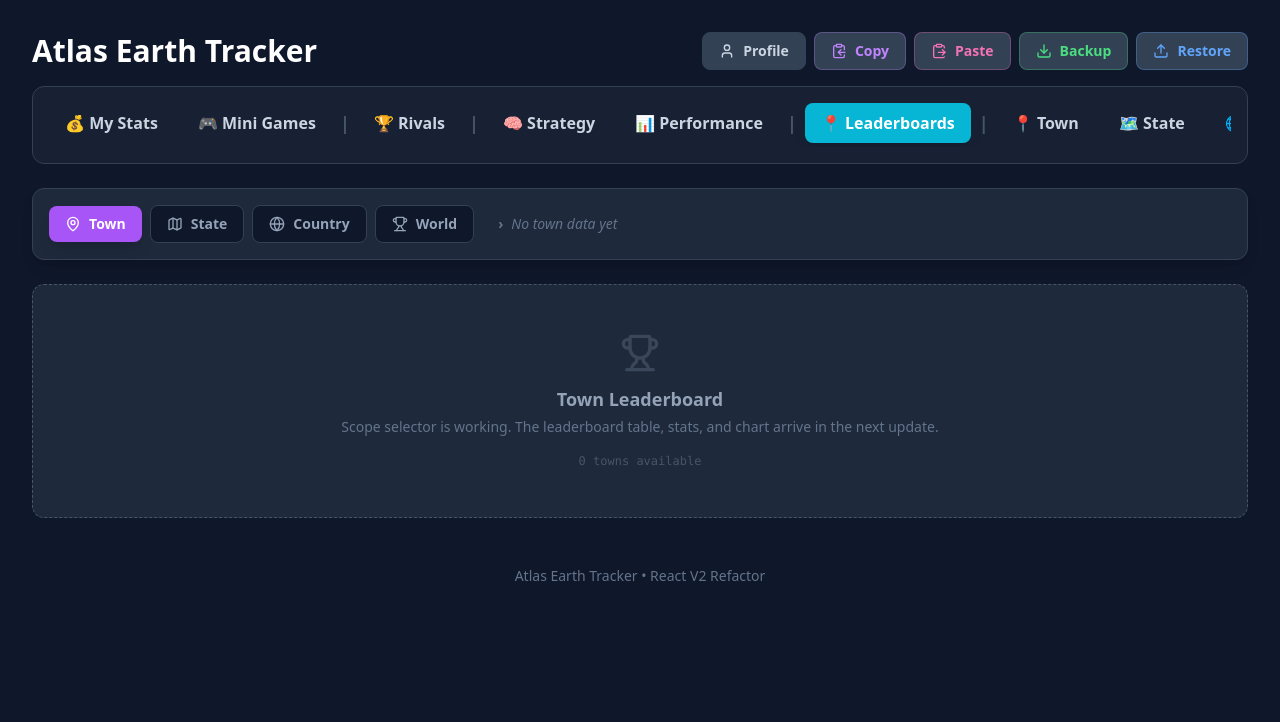
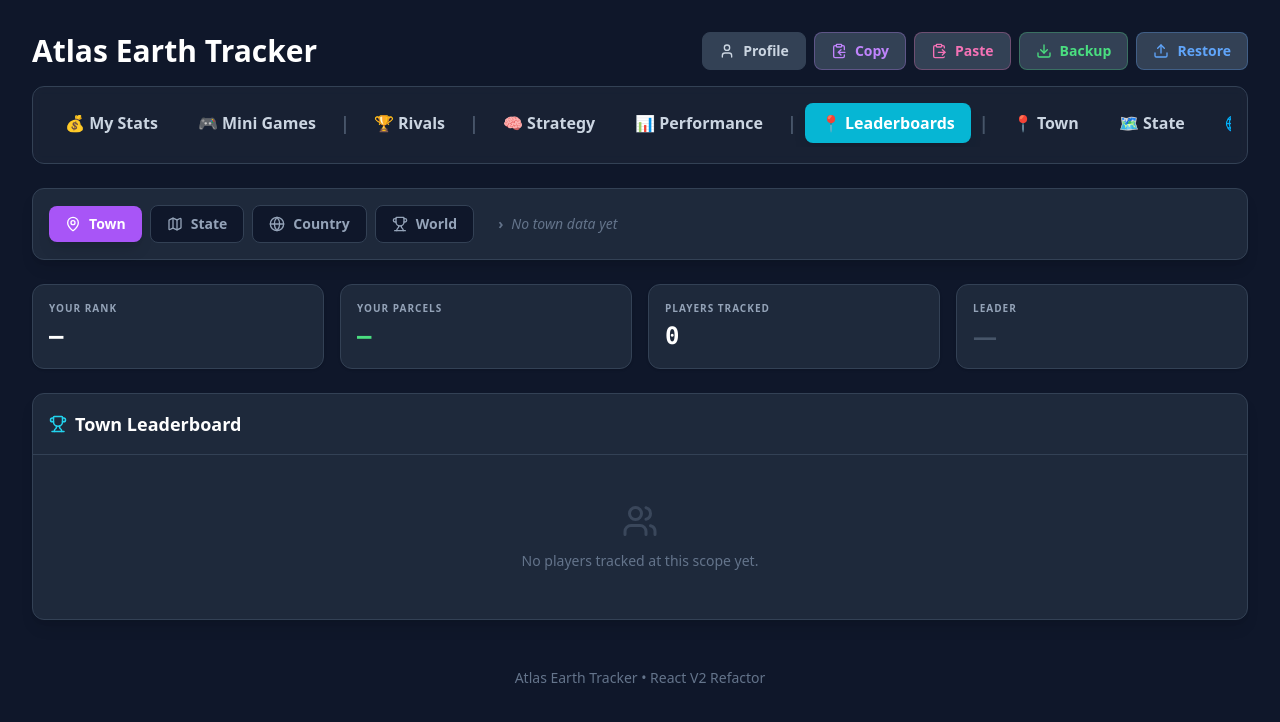
Before and after one commit to RyanGo83/Atlas-Earth-Tracker, a React (Vite) app: page / in a window 1280 px wide. Both pictures are taken after a click on the button "📍 Leaderboards". Shown: the top 722 px of the page. Built offline with nearby package versions, Linux system fonts and the light colour scheme.

Commit message:
Update LeaderboardsTracker.tsx

```diff
--- a/components/LeaderboardsTracker.tsx
+++ b/components/LeaderboardsTracker.tsx
@@ -1,13 +1,13 @@
 import React, { useState, useEffect, useMemo } from 'react';
-import { MapPin, Map, Globe, Trophy, ChevronDown } from 'lucide-react';
-import { getMergedLeaderboard, listScopeValues, type Scope, type MergedPlayerEntry } from '../leaderboardMerge';
+import { MapPin, Map, Globe, Trophy, ChevronDown, Crown, User, Users } from 'lucide-react';
+import { getMergedLeaderboard, listScopeValues, type MergedPlayerEntry } from '../leaderboardMerge';
 
 // localStorage keys
 const TOWN_KEY = 'atlas_town_data_v2';
 const STATE_KEY = 'atlas_state_data_v2';
 const COUNTRY_KEY = 'atlas_country_data_v2';
 const EARTH_KEY = 'atlas_earth_data_v2';
-const TOWN_DATA_KEY = 'atlas_town_data_v2';
+const USERNAME_KEY = 'atlas_my_username';
 
 // The four scopes the selector offers
 type UIScope = 'TOWN' | 'STATE' | 'COUNTRY' | 'WORLD';
@@ -19,12 +19,26 @@
   WORLD:   { label: 'World',   icon: <Trophy size={16} />, color: 'bg-cyan-500' },
 };
 
+// Sort that mirrors leaderboardMerge: manual rank first (ascending), then parcels descending
+const sortEntries = (entries: MergedPlayerEntry[]): MergedPlayerEntry[] => {
+  return [...entries].sort((a, b) => {
+    const aHas = typeof a.rank === 'number';
+    const bHas = typeof b.rank === 'number';
+    if (aHas && !bHas) return -1;
+    if (!aHas && bHas) return 1;
+    if (aHas && bHas) return (a.rank! - b.rank!);
+    if (b.parcels !== a.parcels) return b.parcels - a.parcels;
+    return new Date(b.lastSeen).getTime() - new Date(a.lastSeen).getTime();
+  });
+};
+
 export const LeaderboardsTracker: React.FC = () => {
   // Raw data from localStorage
   const [townData, setTownData] = useState<any>(null);
   const [stateData, setStateData] = useState<any>(null);
   const [countryData, setCountryData] = useState<any>(null);
   const [earthData, setEarthData] = useState<any>(null);
+  const [username, setUsername] = useState<string>('');
 
   // Scope selection
   const [scope, setScope] = useState<UIScope>('TOWN');
@@ -41,10 +55,11 @@
         return null;
       }
     };
-    setTownData(safeLoad(TOWN_DATA_KEY));
+    setTownData(safeLoad(TOWN_KEY));
     setStateData(safeLoad(STATE_KEY));
     setCountryData(safeLoad(COUNTRY_KEY));
     setEarthData(safeLoad(EARTH_KEY));
+    setUsername(localStorage.getItem(USERNAME_KEY) || 'H1PHOPANONYMOUS');
   }, []);
 
   // --- AVAILABLE SCOPE VALUES (for the dropdown) ---
@@ -69,20 +84,40 @@
       return;
     }
     if (scopeOptions.length > 0) {
-      // Keep current selection if still valid, else pick first
       setScopeValue(prev => scopeOptions.includes(prev) ? prev : scopeOptions[0]);
     } else {
       setScopeValue('');
     }
   }, [scope, scopeOptions]);
 
-  // --- MERGED LEADERBOARD (placeholder use for now; Phase C renders it) ---
-  const leaderboard: MergedPlayerEntry[] = useMemo(() => {
-    if (!townData) return [];
-    if (scope === 'TOWN') {
-      // Town scope handled differently in Phase C — return empty for now
-      return [];
-    }
+  // --- TOWN SCOPE LEADERBOARD (direct observations, no rollup) ---
+  const townLeaderboard: MergedPlayerEntry[] = useMemo(() => {
+    if (scope !== 'TOWN' || !townData?.towns || !scopeValue) return [];
+    const town = townData.towns[scopeValue];
+    if (!town?.entries) return [];
+    // Latest entry per player
+    const latest: Record<string, any> = {};
+    town.entries.forEach((e: any) => {
+      const name = (e.name || '').trim();
+      if (!name) return;
+      if (!latest[name] || new Date(e.date) > new Date(latest[name].date)) {
+        latest[name] = e;
+      }
+    });
+    const entries: MergedPlayerEntry[] = Object.values(latest).map((e: any) => ({
+      name: (e.name || '').trim(),
+      parcels: e.parcels || 0,
+      source: 'reported' as const,
+      reportedParcels: e.parcels || 0,
+      rank: typeof e.rank === 'number' ? e.rank : undefined,
+      lastSeen: e.date
+    }));
+    return sortEntries(entries);
+  }, [scope, scopeValue, townData]);
+
+  // --- STATE / COUNTRY / WORLD LEADERBOARD (merged: reported + identified) ---
+  const mergedLeaderboard: MergedPlayerEntry[] = useMemo(() => {
+    if (!townData || scope === 'TOWN') return [];
     if (scope === 'STATE') {
       return getMergedLeaderboard(townData, stateData?.states || null, 'STATE', scopeValue);
     }
@@ -95,12 +130,31 @@
     return [];
   }, [scope, scopeValue, townData, stateData, countryData, earthData]);
 
+  // The leaderboard to display, whichever scope is active
+  const leaderboard = scope === 'TOWN' ? townLeaderboard : mergedLeaderboard;
+
+  // --- SUMMARY STATS ---
+  const summary = useMemo(() => {
+    const myIdx = leaderboard.findIndex(
+      p => p.name.toLowerCase() === username.toLowerCase()
+    );
+    return {
+      total: leaderboard.length,
+      myPosition: myIdx >= 0 ? myIdx + 1 : null,
+      myParcels: myIdx >= 0 ? leaderboard[myIdx].parcels : null,
+      leader: leaderboard[0] || null
+    };
+  }, [leaderboard, username]);
+
+  const showSourceColumn = scope !== 'TOWN';
+  const scopeLabel = SCOPE_CONFIG[scope].label;
+  const fmt = (n: number) => n.toLocaleString();
+
   return (
     <div className="space-y-6">
       {/* --- SCOPE SELECTOR --- */}
       <div className="bg-slate-800 p-4 rounded-xl border border-slate-700 shadow-lg">
         <div className="flex flex-col md:flex-row md:items-center gap-4">
-          {/* Scope buttons */}
           <div className="flex items-center gap-2 flex-wrap">
             {(Object.keys(SCOPE_CONFIG) as UIScope[]).map(s => {
               const cfg = SCOPE_CONFIG[s];
@@ -122,7 +176,6 @@
             })}
           </div>
 
-          {/* Location dropdown (hidden for World) */}
           {scope !== 'WORLD' && (
             <div className="flex items-center gap-2 md:ml-2">
               <span className="text-slate-500 text-sm font-bold hidden md:inline">›</span>
@@ -141,7 +194,7 @@
                 </div>
               ) : (
                 <span className="text-slate-500 text-sm italic">
-                  No {SCOPE_CONFIG[scope].label.toLowerCase()} data yet
+                  No {scopeLabel.toLowerCase()} data yet
                 </span>
               )}
             </div>
@@ -149,25 +202,168 @@
         </div>
       </div>
 
-      {/* --- PLACEHOLDER CONTENT (Phase C will replace this) --- */}
-      <div className="bg-slate-800 rounded-xl border border-dashed border-slate-600 p-12 text-center">
-        <div className="text-slate-500">
-          <Trophy size={40} className="mx-auto mb-3 opacity-40" />
-          <div className="text-lg font-bold text-slate-400 mb-1">
-            {SCOPE_CONFIG[scope].label} Leaderboard
-            {scope !== 'WORLD' && scopeValue ? ` — ${scopeValue}` : ''}
-          </div>
-          <div className="text-sm">
-            Scope selector is working. The leaderboard table, stats, and chart
-            arrive in the next update.
-          </div>
-          {/* Tiny diagnostic so we can confirm data is flowing */}
-          <div className="mt-4 text-xs text-slate-600 font-mono">
-            {scope === 'TOWN'
-              ? `${scopeOptions.length} towns available`
-              : `${leaderboard.length} players found at this scope`}
+      {/* --- SUMMARY STATS --- */}
+      <div className="grid grid-cols-2 md:grid-cols-4 gap-4">
+        <div className="bg-slate-800 p-4 rounded-xl border border-slate-700 shadow">
+          <div className="text-slate-400 text-[10px] font-bold uppercase tracking-widest mb-1">Your Rank</div>
+          <div className="text-white text-2xl font-bold font-mono">
+            {summary.myPosition ? `#${summary.myPosition}` : '—'}
           </div>
         </div>
+        <div className="bg-slate-800 p-4 rounded-xl border border-slate-700 shadow">
+          <div className="text-slate-400 text-[10px] font-bold uppercase tracking-widest mb-1">Your Parcels</div>
+          <div className="text-green-400 text-2xl font-bold font-mono">
+            {summary.myParcels !== null ? fmt(summary.myParcels) : '—'}
+          </div>
+        </div>
+        <div className="bg-slate-800 p-4 rounded-xl border border-slate-700 shadow">
+          <div className="text-slate-400 text-[10px] font-bold uppercase tracking-widest mb-1">Players Tracked</div>
+          <div className="text-white text-2xl font-bold font-mono">{summary.total}</div>
+        </div>
+        <div className="bg-slate-800 p-4 rounded-xl border border-slate-700 shadow">
+          <div className="text-slate-400 text-[10px] font-bold uppercase tracking-widest mb-1">Leader</div>
+          {summary.leader ? (
+            <div>
+              <div className="text-yellow-400 text-sm font-bold truncate">{summary.leader.name}</div>
+              <div className="text-slate-400 text-xs font-mono">{fmt(summary.leader.parcels)} parcels</div>
+            </div>
+          ) : (
+            <div className="text-slate-600 text-2xl font-bold">—</div>
+          )}
+        </div>
+      </div>
+
+      {/* --- LEADERBOARD TABLE --- */}
+      <div className="bg-slate-800 rounded-xl border border-slate-700 shadow-lg overflow-hidden">
+        <div className="p-4 border-b border-slate-700 flex items-center gap-2">
+          <Trophy size={18} className="text-cyan-400" />
+          <h3 className="text-lg font-bold text-white">
+            {scopeLabel} Leaderboard
+            {scope !== 'WORLD' && scopeValue ? <span className="text-slate-400 font-normal"> — {scopeValue}</span> : ''}
+          </h3>
+        </div>
+
+        {leaderboard.length === 0 ? (
+          <div className="p-12 text-center text-slate-500">
+            <Users size={36} className="mx-auto mb-3 opacity-40" />
+            <div className="text-sm">
+              No players tracked at this scope yet.
+              {scope !== 'TOWN' && ' Tag your towns with a state/country, or add entries in the legacy tabs.'}
+            </div>
+          </div>
+        ) : (
+          <div className="overflow-x-auto">
+            <table className="w-full text-left text-sm">
+              <thead className="bg-slate-900 text-slate-400 font-bold uppercase text-[10px] tracking-widest">
+                <tr>
+                  <th className="p-3 w-16">#</th>
+                  <th className="p-3">Player</th>
+                  <th className="p-3 text-right">Parcels</th>
+                  {showSourceColumn && <th className="p-3 text-center hidden md:table-cell">Source</th>}
+                  <th className="p-3 text-right hidden md:table-cell">Last Seen</th>
+                </tr>
+              </thead>
+              <tbody className="divide-y divide-slate-700">
+                {leaderboard.map((entry, idx) => {
+                  const position = idx + 1;
+                  const isMe = entry.name.toLowerCase() === username.toLowerCase();
+                  const gap = (entry.reportedParcels !== undefined && entry.identifiedParcels !== undefined)
+                    ? entry.reportedParcels - entry.identifiedParcels
+                    : null;
+
+                  // Position styling
+                  let posClass = 'text-slate-400 font-mono';
+                  if (position === 1) posClass = 'text-yellow-400 font-bold text-lg font-mono';
+                  else if (position === 2) posClass = 'text-slate-300 font-bold font-mono';
+                  else if (position === 3) posClass = 'text-orange-400 font-bold font-mono';
+
+                  return (
+                    <tr
+                      key={entry.name}
+                      className={`transition-colors ${isMe ? 'bg-cyan-500/10 hover:bg-cyan-500/15' : 'hover:bg-slate-700/30'}`}
+                    >
+                      {/* Position */}
+                      <td className="p-3">
+                        <div className="flex items-center gap-1">
+                          <span className={posClass}>{position}</span>
+                          {position === 1 && <Crown size={14} className="text-yellow-500" />}
+                        </div>
+                      </td>
+
+                      {/* Player name */}
+                      <td className="p-3">
+                        <div className="flex items-center gap-2 flex-wrap">
+                          <span className={`font-bold ${isMe ? 'text-cyan-300' : 'text-white'}`}>
+                            {entry.name}
+                          </span>
+                          {isMe && (
+                            <span className="text-[9px] bg-cyan-500/20 text-cyan-300 px-1.5 py-0.5 rounded uppercase font-bold flex items-center gap-1">
+                              <User size={9} /> You
+                            </span>
+                          )}
+                          {typeof entry.rank === 'number' && (
+                            <span
+                              className="text-[9px] bg-slate-700 text-slate-300 px-1.5 py-0.5 rounded font-bold"
+                              title="Rank reported directly from the game leaderboard"
+                            >
+                              🎮 game #{entry.rank}
+                            </span>
+                          )}
+                        </div>
+                      </td>
+
+                      {/* Parcels */}
+                      <td className="p-3 text-right">
+                        <span
+                          className="font-mono font-bold text-green-400"
+                          title={
+                            gap !== null
+                              ? `Reported: ${fmt(entry.reportedParcels!)} · Identified: ${fmt(entry.identifiedParcels!)} · Gap: ${fmt(Math.abs(gap))}`
+                              : undefined
+                          }
+                        >
+                          {fmt(entry.parcels)}
+                        </span>
+                      </td>
+
+                      {/* Source badge */}
+                      {showSourceColumn && (
+                        <td className="p-3 text-center hidden md:table-cell">
+                          {entry.source === 'reported' ? (
+                            <span className="text-[9px] bg-green-500/15 text-green-400 px-2 py-0.5 rounded-full uppercase font-bold border border-green-500/30">
+                              ✓ Reported
+                            </span>
+                          ) : (
+                            <span
+                              className="text-[9px] bg-amber-500/15 text-amber-400 px-2 py-0.5 rounded-full uppercase font-bold border border-amber-500/30"
+                              title="Identified — summed from town observations. This is a lower bound; the player may own parcels in towns you haven't tracked."
+                            >
+                              ◇ Identified
+                            </span>
+                          )}
+                        </td>
+                      )}
+
+                      {/* Last seen */}
+                      <td className="p-3 text-right text-xs text-slate-500 hidden md:table-cell">
+                        {entry.lastSeen}
+                      </td>
+                    </tr>
+                  );
+                })}
+              </tbody>
+            </table>
+          </div>
+        )}
+
+        {/* Source legend (only for merged scopes) */}
+        {showSourceColumn && leaderboard.length > 0 && (
+          <div className="px-4 py-3 bg-slate-900/40 border-t border-slate-700 text-[10px] text-slate-500">
+            <span className="text-green-400 font-bold">✓ Reported</span> = directly from the game leaderboard &nbsp;·&nbsp;
+            <span className="text-amber-400 font-bold">◇ Identified</span> = summed from your town observations (a lower bound).
+            Hover a parcel count to see both numbers.
+          </div>
+        )}
       </div>
     </div>
   );
```
